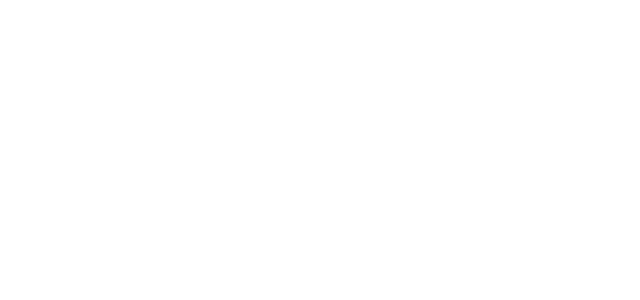
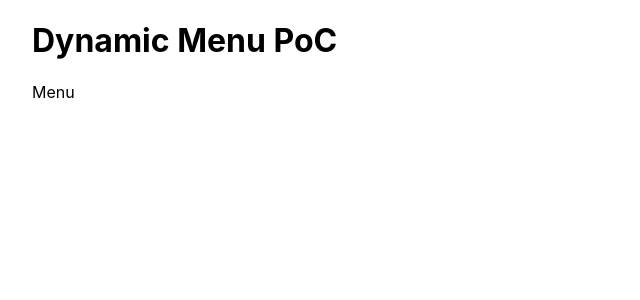
Before and after one commit to laurenclark/poc-dynamic-catchall-routes, a Next.js app: page / in a window 1280 px wide. Shown: the top 300 px of the page, without its empty margins (0-640 px from the left). Built offline with nearby package versions, Linux system fonts and the light colour scheme.

Commit message:
Add components and chakra

```diff
--- /dev/null
+++ b/components/Sidebar.js
@@ -0,0 +1,3 @@
+export default function Sidebar({ children }) {
+    return <aside>{children}</aside>;
+}
--- a/components/menu.js
+++ b/components/menu.js
@@ -0,0 +1,3 @@
+export default function Menu() {
+    return <div>Menu</div>;
+}
--- a/layouts/FullPageWithSidebar.js
+++ b/layouts/FullPageWithSidebar.js
@@ -1,3 +1,15 @@
-export default function FullPageWithSidebar() {
-    return <div>FullPageWithSidebar</div>;
+import Sidebar from "../components/Sidebar";
+import Menu from "../components/Menu";
+
+export default function FullPageWithSidebar({ children }) {
+    return (
+        <>
+            <main>
+                <h1>Dynamic Menu PoC</h1>
+            </main>
+            <Sidebar>
+                <Menu />
+            </Sidebar>
+        </>
+    );
 }
--- a/package.json
+++ b/package.json
@@ -9,6 +9,10 @@
     "lint": "next lint"
   },
   "dependencies": {
+    "@chakra-ui/react": "^2.2.1",
+    "@emotion/react": "^11",
+    "@emotion/styled": "^11",
+    "framer-motion": "^6",
     "next": "12.1.6",
     "react": "18.2.0",
     "react-dom": "18.2.0"
--- a/pages/index.js
+++ b/pages/index.js
@@ -1,4 +1,5 @@
 import Head from "next/head";
+import FullPageWithSidebar from "../layouts/FullPageWithSidebar";
 import styles from "../styles/Home.module.css";
 
 export default function Home() {
@@ -12,6 +13,10 @@ export default function Home() {
                 />
                 <link rel="icon" href="/favicon.ico" />
             </Head>
+            <FullPageWithSidebar>
+                <>something</>
+                <>something else</>
+            </FullPageWithSidebar>
         </div>
     );
 }
```
Also changed, not shown: 1 other file (tests, documents, lock files or other folders).
